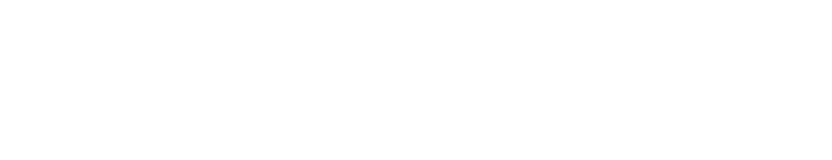
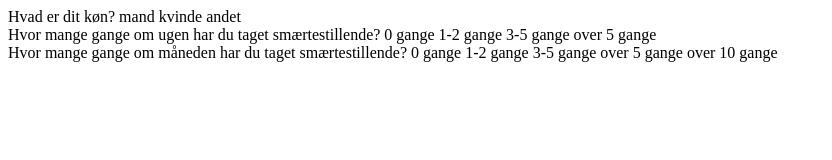
Before and after one commit to MrsBowie/Eksamen-for-r-2025, a plain HTML site: page undersider/undersøgelse.html in a window 1280 px wide. Shown: the whole page, without its empty margins (0-832 px from the left). Drawn offline with Linux system fonts and the light colour scheme.

Commit message:
painting a picture

```diff
--- a/undersider/undersøgelse.html
+++ b/undersider/undersøgelse.html
@@ -6,8 +6,30 @@
     <title>Steno museum | Undersøgelse</title>
 </head>
 <body>
-     <main>
+    <main>
+        <div>
+            Hvad er dit køn?
+            mand
+            kvinde
+            andet
+        </div>
 
+        <div>
+            Hvor mange gange om ugen har du taget smærtestillende?
+            0 gange
+            1-2 gange
+            3-5 gange
+            over 5 gange
+        </div>
+
+        <div>
+            Hvor mange gange om måneden har du taget smærtestillende?
+            0 gange
+            1-2 gange
+            3-5 gange
+            over 5 gange
+            over 10 gange
+        </div>
     </main>
 
 
```
